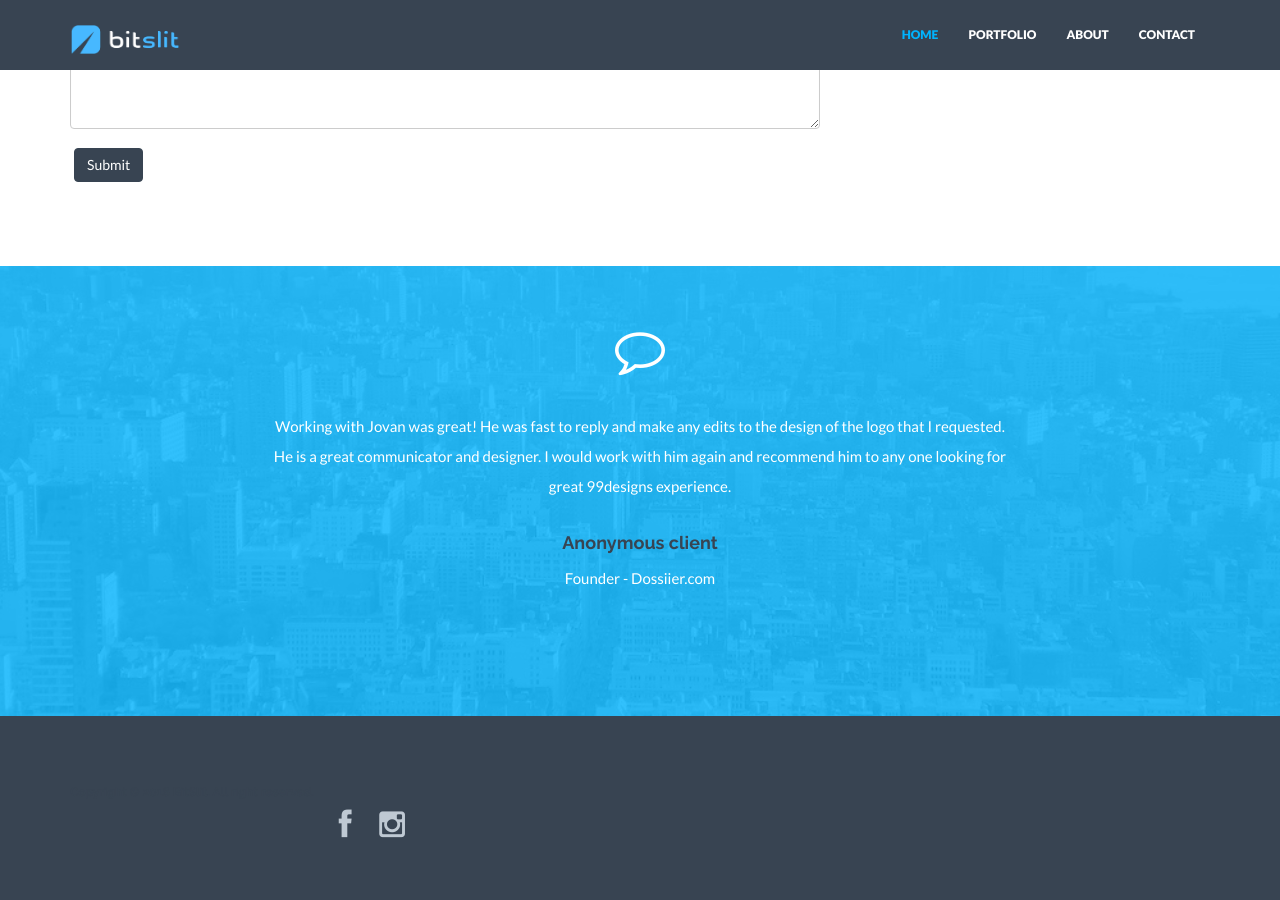
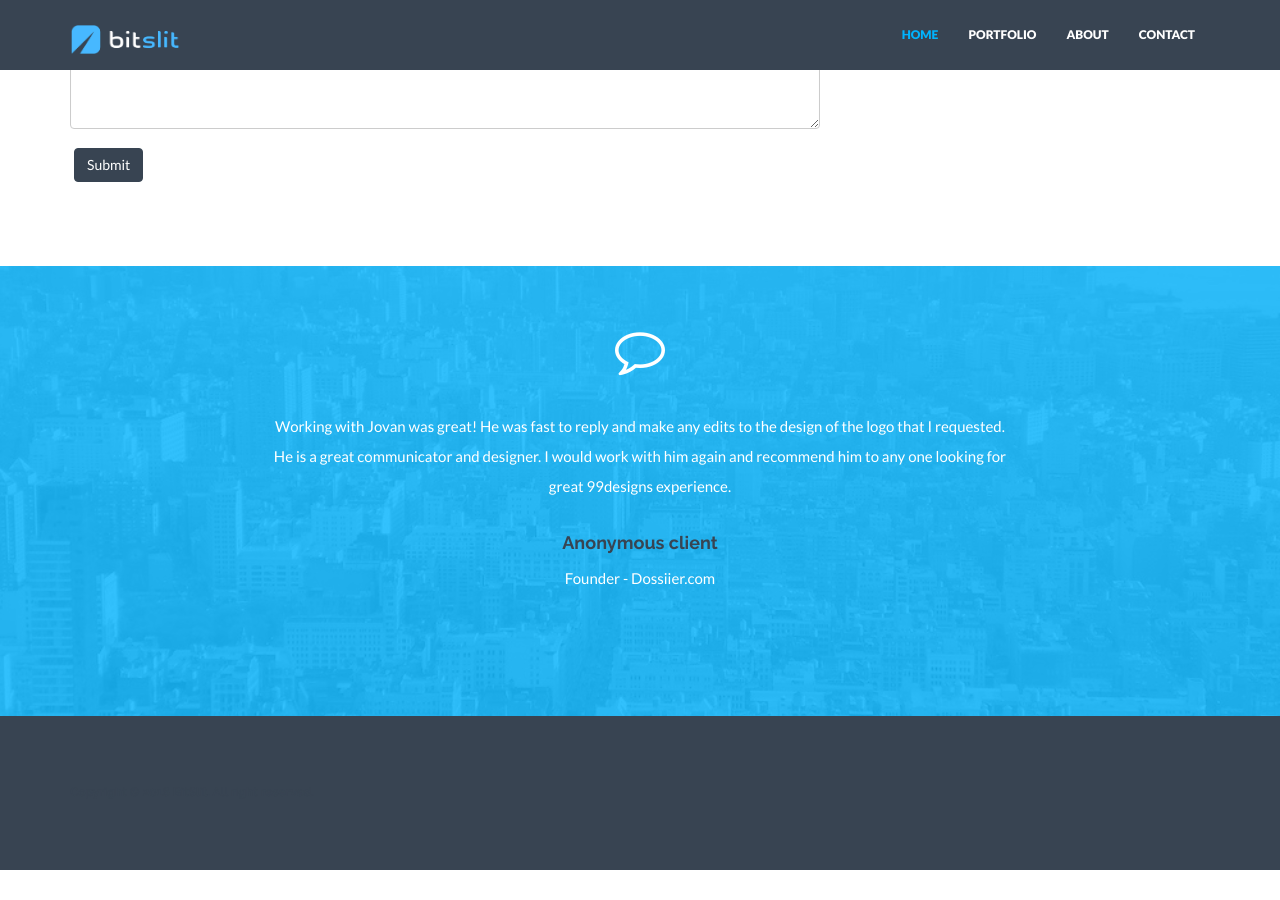
Before and after one commit to bitslit/portfolio, a Jekyll site: the page built from index.html, in a window 1280 px wide and 900 px high, scrolled down 2095 px. Built offline with Jekyll 4.4.1, drawn with Linux system fonts in a browser that asks for light colours; nearby versions of some CDN libraries; after the commit the page ends 2965 px from its top, so only the background shows below that.

Commit message:
Update footer.html

```diff
--- a/_includes/footer.html
+++ b/_includes/footer.html
@@ -3,11 +3,6 @@
         <div class="row">
             <div class="col-lg-4">
                 <h6>Copyright © 2016 BitSlit. All right reserved.</h6>
-                <div align="right">
-                {% for network in site.social %}
-                        <a href="{{ network.url }}" class="btn-social btn-outline"><i class="fa fa-{{ network.title }}"></i></a>
-                    {% endfor %}
-                </div>
             </div>
         </div><! --/row -->
     </div><! --/container -->
```
